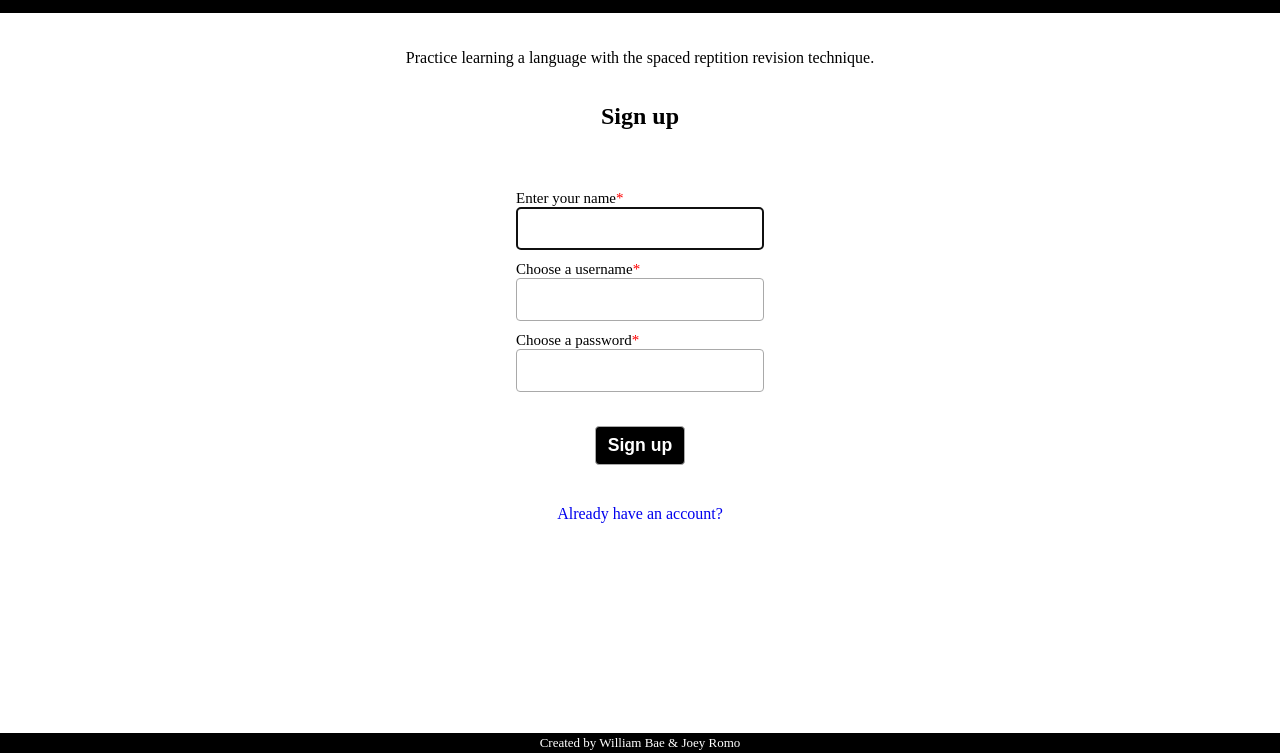
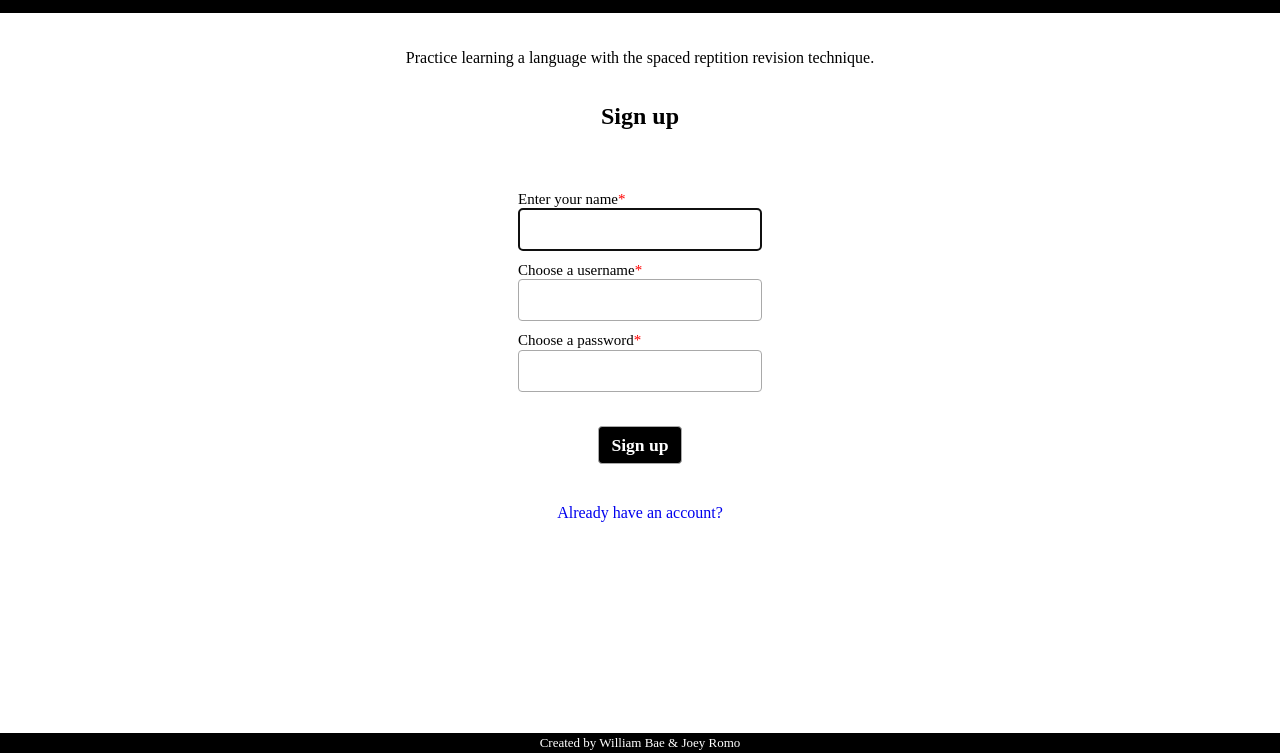
Before and after one commit to thinkful-ei-gecko/william-joey-spaced-repetition-client, a React app: page public/index.html in a window 1280 px wide. Shown: the part 47-800 px from the top of the page. Built offline with nearby package versions, Linux system fonts and the light colour scheme; a web font is replaced by a local one.

Commit message:
Added CSS normalize

```diff
--- a/public/index.html
+++ b/public/index.html
@@ -3,12 +3,10 @@
   <head>
     <meta charset="utf-8" />
     <link rel="shortcut icon" href="%PUBLIC_URL%/favicon.ico" />
-    <meta
-      name="viewport"
-      content="width=device-width, initial-scale=1, shrink-to-fit=no"
-    />
+    <meta name="viewport" content="width=device-width, initial-scale=1, shrink-to-fit=no" />
     <meta name="description" content="Word learning app that teaches German through spaced repetition" />
     <meta name="theme-color" content="#000000" />
+    <link rel="stylesheet" href="https://cdnjs.cloudflare.com/ajax/libs/normalize/8.0.1/normalize.min.css">
     <link rel="manifest" href="%PUBLIC_URL%/manifest.json" />
     <title>Wortjäger</title>
   </head>
```
